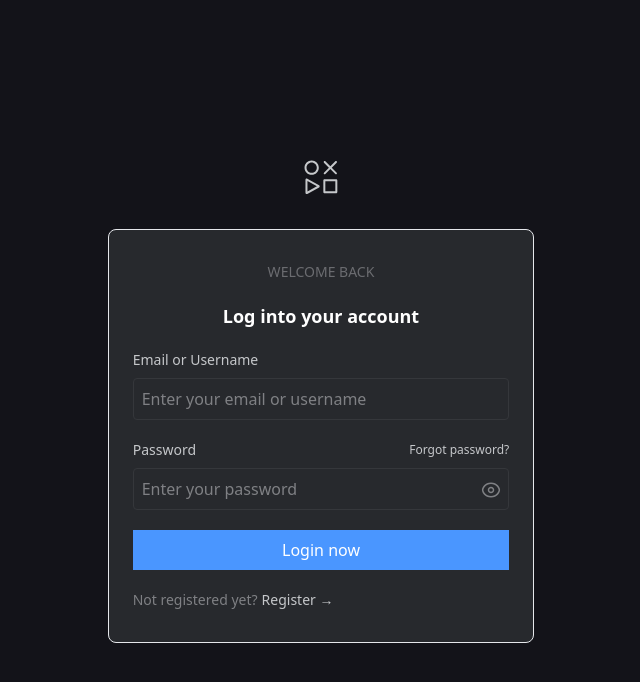
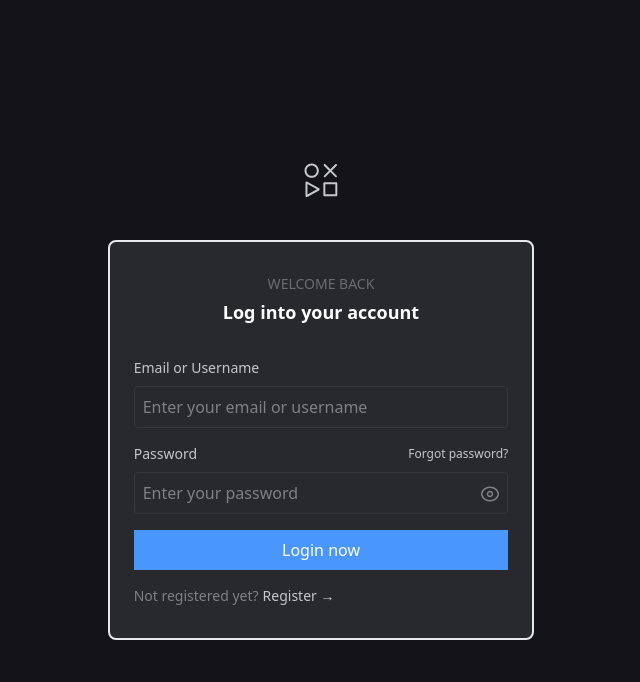
Before and after one commit to SaileshVerma/atlys_assignment, a React (Create React App) app: page / in a window 1280 px wide. Shown: the top 682 px of the page, without its empty margins (319-959 px from the left). Built offline with nearby package versions, Linux system fonts and the light colour scheme.

Commit message:
fix: login modal ui

```diff
--- a/src/pages/App.tsx
+++ b/src/pages/App.tsx
@@ -3,20 +3,21 @@ import Logo from "../assets/logos/Logo";
 
 function App() {
   return (
-    <div className="flex h-screen w-screen flex-col items-center justify-center text-white gap-8">
+    <div className="flex h-screen w-screen flex-col items-center justify-center text-white gap-10 ">
       <Logo />
-      <div className="flex flex-col gap-5 border rounded-lg items-center justify-center bg-background-black-secondary w-1/3 px-6 py-8">
-        <span className="text-secondary-text-black font-medium text-sm">
-          WELCOME BACK
-        </span>
-        <span className=" font-semibold text-lg">Log into your account</span>
-
-        <div className="flex flex-col self-start gap-2 w-full">
+      <div className="flex flex-col gap-4 border-2 rounded-lg items-center justify-center bg-background-black-secondary w-1/3 px-6 py-8">
+        <div className="flex flex-col gap-1 items-center">
+          <span className="text-secondary-text-black font-medium text-sm">
+            WELCOME BACK
+          </span>
+          <span className=" font-semibold text-lg">Log into your account</span>
+        </div>
+        <div className="flex flex-col self-start gap-2 w-full pt-4">
           <span className="text-grey-1 text-sm font-medium">
             Email or Username
           </span>
           <input
-            className="bg-transparent border border-border-secondary-black rounded p-2 placeholder-style"
+            className="bg-transparent border-[1.5px] border-border-secondary-black rounded p-2 placeholder-style"
             placeholder="Enter your email or username"
           />
         </div>
@@ -29,7 +30,7 @@ function App() {
           </div>
           <div className="relative w-full">
             <input
-              className="bg-transparent border border-border-secondary-black rounded p-2 w-full placeholder-style"
+              className="bg-transparent border-[1.5px] border-border-secondary-black rounded p-2 w-full placeholder-style"
               placeholder="Enter your password"
             />
             <div className="absolute right-2 top-3">
```
